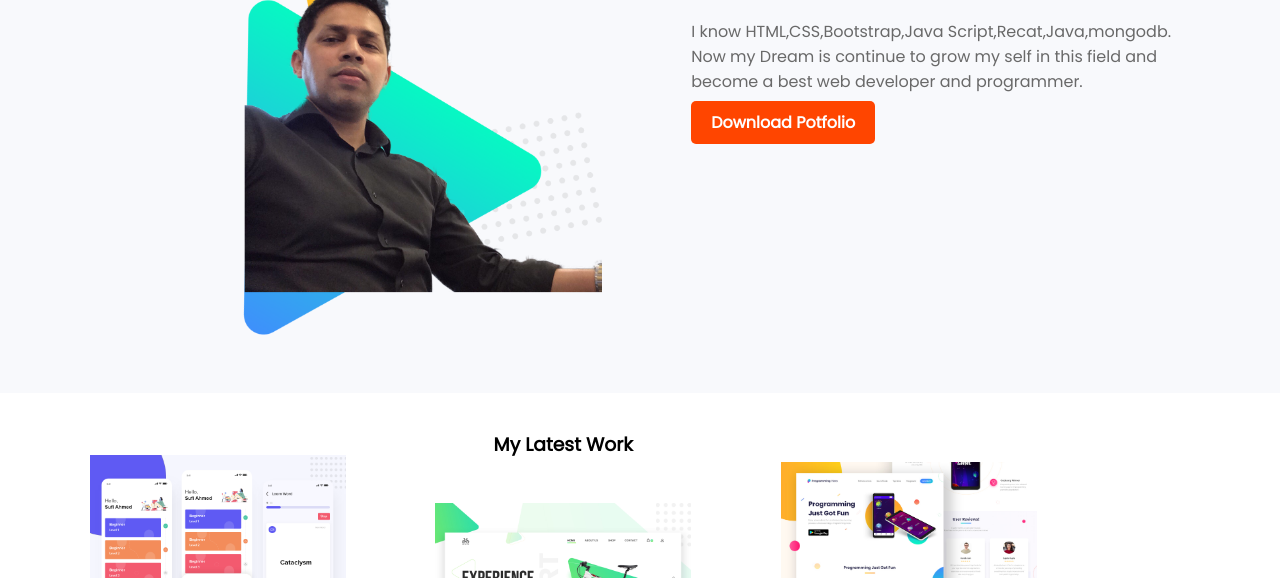
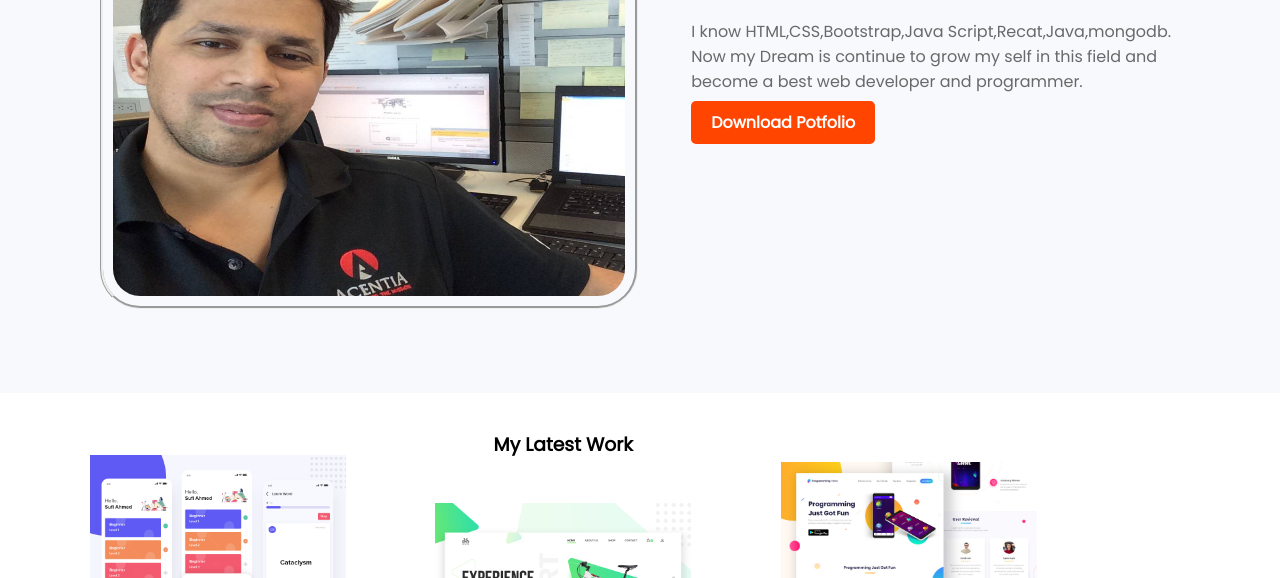
Before and after one commit to mchowdhury858/Personal-Website, a plain HTML site: page index.html in a window 1280 px wide. Shown: the part 632-1210 px from the top of the page. Drawn offline with Linux system fonts and the light colour scheme.

Commit message:
format updated

```diff
--- a/index.html
+++ b/index.html
@@ -31,7 +31,7 @@
     <section class=bio-bg>
 
         <div class="half-width">
-<img  src="images/mhc_1001.png" alt="Mahmud's Picture">
+<img  class="img-border" src="images/mhc_1005.jpg" alt="Mahmud's Picture">
         </div>
       <div class="half-width">
 
--- a/style.css
+++ b/style.css
@@ -66,9 +66,11 @@ p{
 .img-border{
 
 border-radius: 40px;
-margin:20px;
-padding:20px;
+margin:10px;
+padding:10px;
 border-style: groove;
+width:80%;
+height:380px;
 
 }
 .work-bg{
```
Also changed, not shown: images/mhc_1005.jpg (added).
